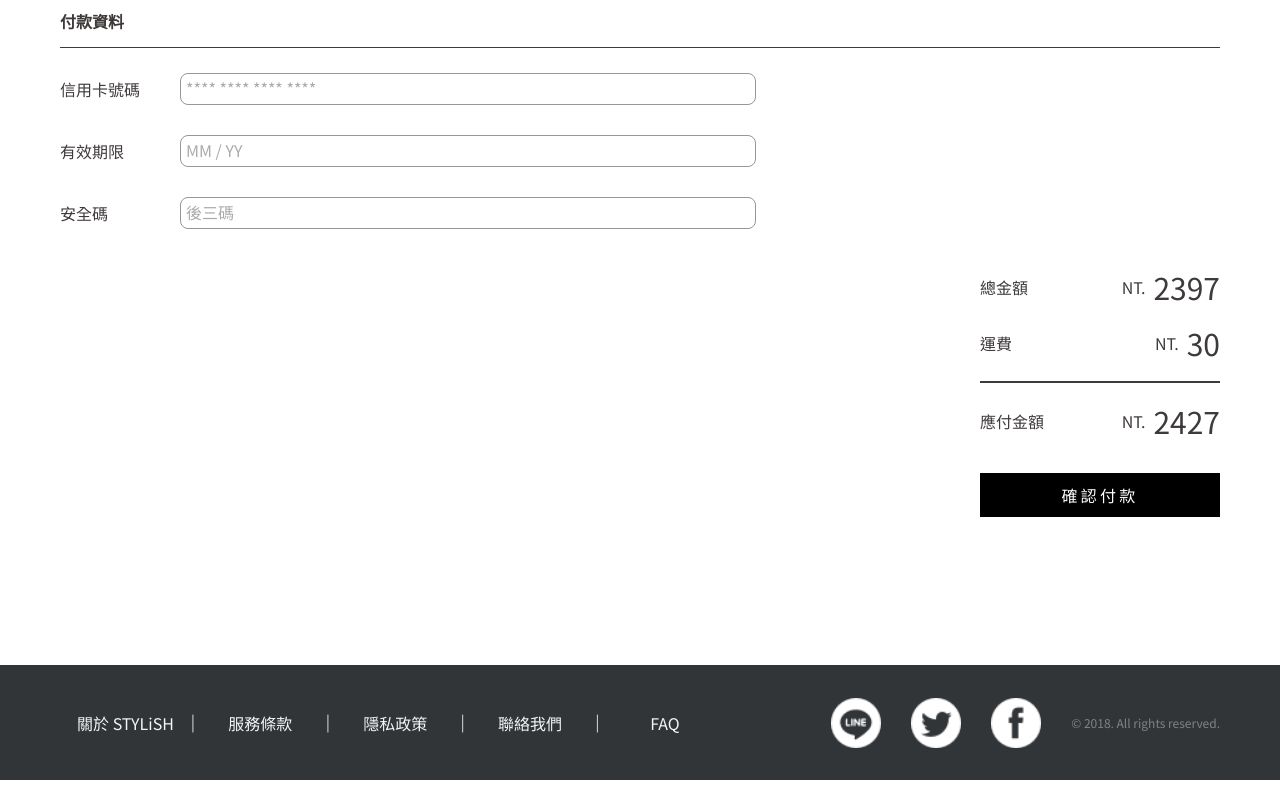
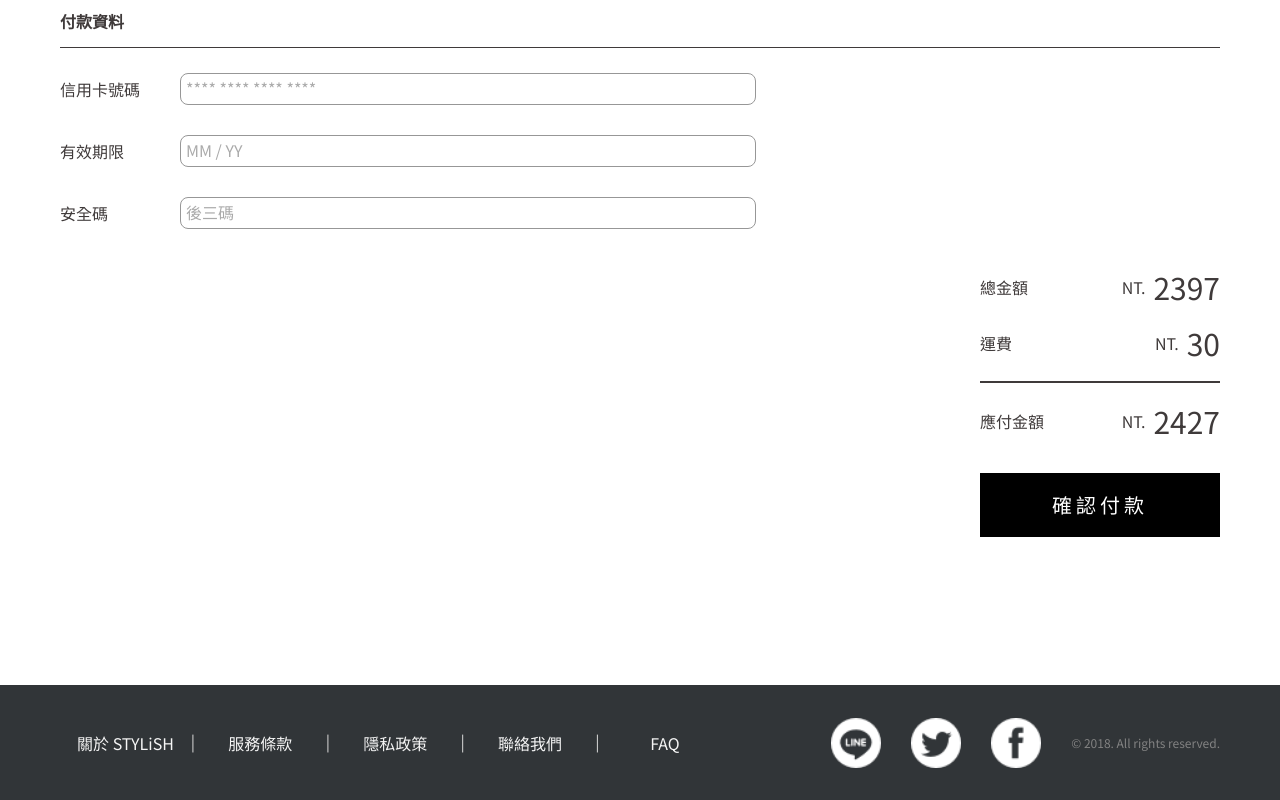
Before and after one commit to imladris20/STYLiSH, a React (Vite) app in the folder stylish/: page /checkout in a window 1280 px wide. Shown: the part 1270-2070 px from the top of the page. Built offline with nearby package versions, Linux system fonts and the light colour scheme.

Commit message:
fix the bugs

```diff
--- a/stylish/src/components/Checkout/FinalCheckout.jsx
+++ b/stylish/src/components/Checkout/FinalCheckout.jsx
@@ -69,6 +69,9 @@ const FinalCheckoutButton = styled.button`
 
   @media ${devices.desktopS} {
     width: 240px;
+    height: 64px;
+    font-size: 20px;
+    letter-spacing: 4px;
   }
 `;
 
```
